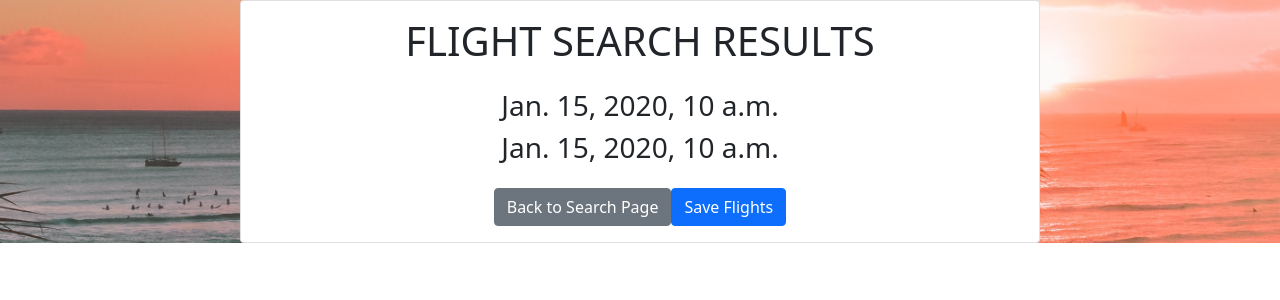
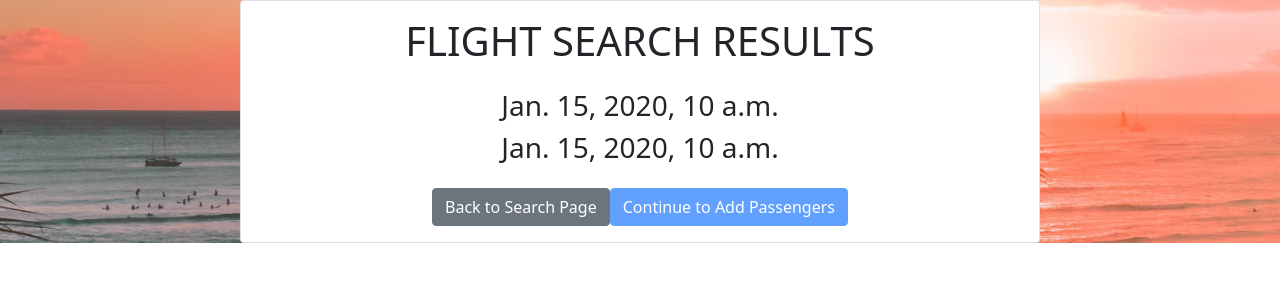
Before and after one commit to mei-sean/Northwest, a Django app: template reservations/templates/reservations/flights_list.html in a window 1280 px wide. Shown: the part 56-356 px from the top of the page. Run offline with Django 4.2, Linux system fonts and the light colour scheme; tables that the repository leaves empty hold one stand-in row (values such as "Sample post"); the template is opened without the code that fills it: values that come from a table or form of the project are taken from there, most other values are stand-ins (such as "Sample title", 1, 10 or a date in 2020); some libraries are stand-ins or nearby versions.

Commit message:
fixed button issues, added conditional selectability

```diff
--- a/reservations/templates/reservations/flights_list.html
+++ b/reservations/templates/reservations/flights_list.html
@@ -24,7 +24,7 @@
                     <p><b>Destination Airport:</b> {{ flight.arrival_airport.name }} ({{ flight.arrival_airport.code }})</p>
                     <p><b>Departure time:</b> {{ flight.depart_time.time}}</p>
                     <p><b>Arrival time:</b> {{ flight.arrival_time.time}}</p>
-                    <input type="checkbox" name="depart_flights[]" value="{{flight.id}}">
+                    <input type="checkbox" name="depart_flights[]" value="{{flight.id}}" onclick="checkSelectedFlights();">
                     <label for="flight{{flight.id}}"><i>Book this flight</i></label>
                   </div>
                 </div>
@@ -42,7 +42,7 @@
                       <p><b>Destination Airport:</b> {{ flight.arrival_airport.name }} ({{ flight.arrival_airport.code }})</p>
                       <p><b>Departure time:</b> {{ flight.depart_time.time}}</p>
                       <p><b>Arrival time:</b> {{ flight.arrival_time.time}}</p>
-                      <input type="checkbox" name="return_flights[]" value="{{flight.id}}">
+                      <input type="checkbox" name="return_flights[]" value="{{flight.id}}" onclick="checkSelectedFlights();">
                       <label for="flight{{flight.id}}"><i>Book this flight</i></label>
                     </div>
                   </div>
@@ -52,8 +52,8 @@
           {% endif %}
         </div>
         <div class="d-flex justify-content-center mt-3">
-          <button onclick="goBack()" class='btn btn-secondary mr-2'>Back to Search Page</button>
-          <button type="submit" class='btn btn-primary'>Save Flights</button>
+          <button onclick="goBack()" class='btn btn-secondary mr-2' type="button">Back to Search Page</button>
+          <button type="submit" id="save-flights-btn" class='btn btn-primary' disabled>Continue to Add Passengers</button>
         </div>
       </form>
     </div>
@@ -61,9 +61,20 @@
 </div>
 
 <script>
-function goBack() {
-  window.history.back();
-}
+  function checkSelectedFlights() {
+    var departCheckboxes = document.querySelectorAll('input[name="depart_flights[]"]');
+    var returnCheckboxes = document.querySelectorAll('input[name="return_flights[]"]');
+    var saveFlightsBtn = document.getElementById('save-flights-btn');
+
+    var departSelected = Array.from(departCheckboxes).some(checkbox => checkbox.checked);
+    var returnSelected = Array.from(returnCheckboxes).some(checkbox => checkbox.checked);
+
+    saveFlightsBtn.disabled = !(departSelected || returnSelected);
+  }
+
+  function goBack() {
+    window.history.back();
+  }
 </script>
 
 {% endblock %}
```
